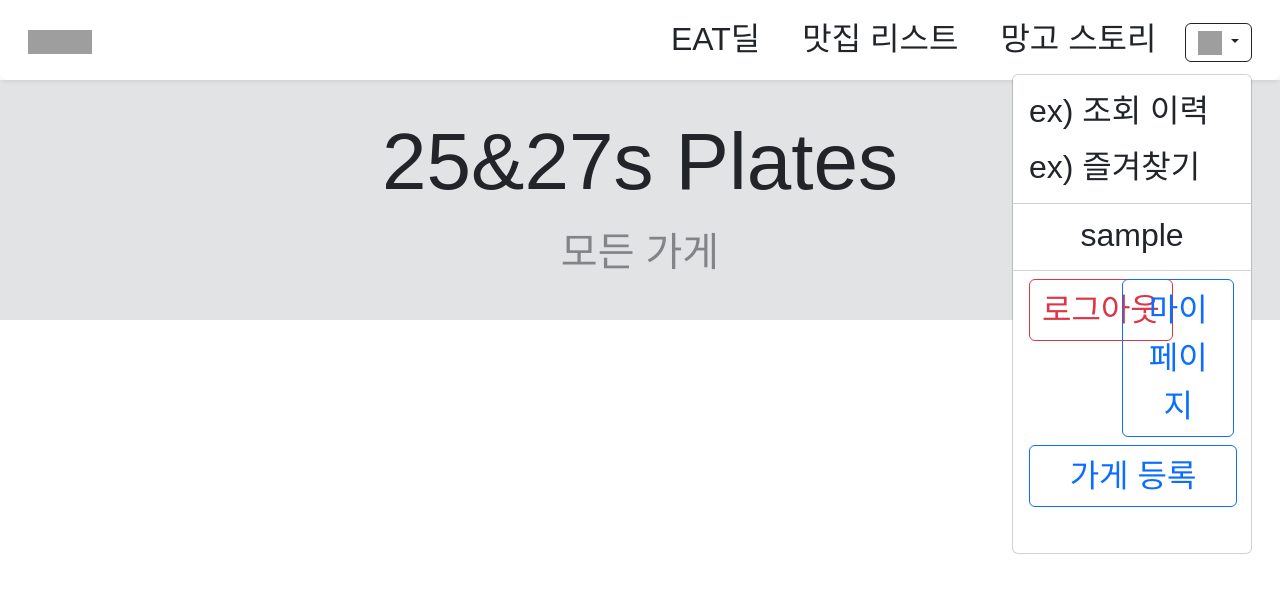
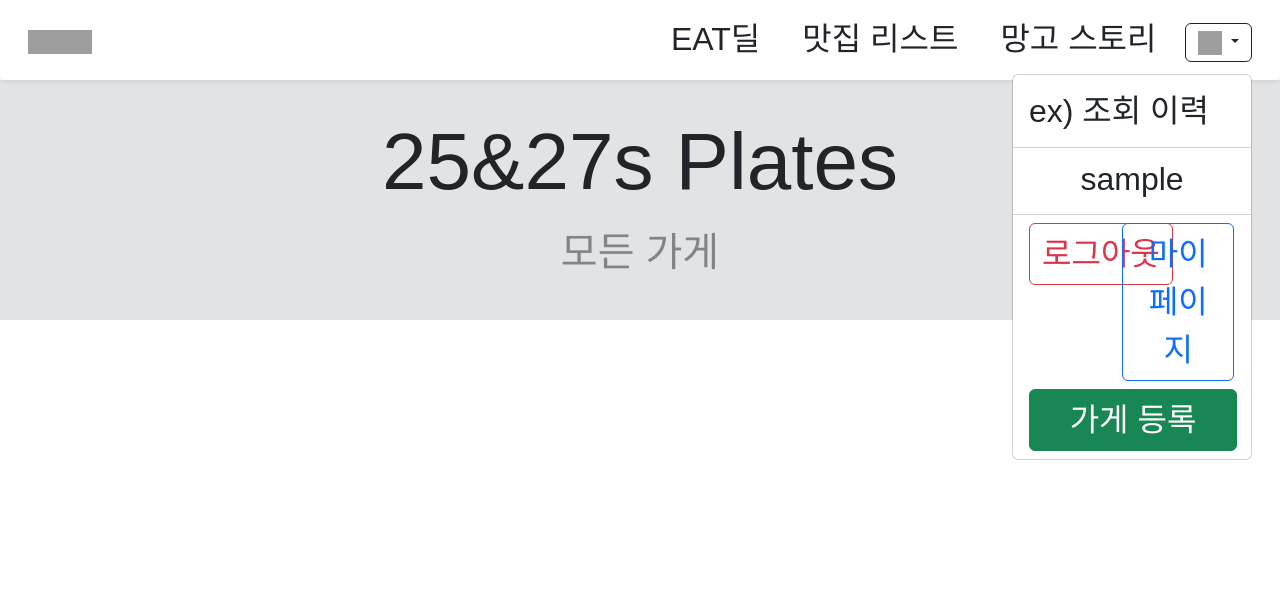
Before and after one commit to hyoung0/pjt-mango, a Django app: page /stores/all/ in a window 1280 px wide, after a click that opens the changed part. Shown: the top 593 px of the page. Run offline with Django 3.2, Linux system fonts and the light colour scheme; the visitor is signed in with stand-in values (Sample User, id 1); data that the repository does not hold is empty; parts of the project's set-up code (start-up, migrations or seed data) failed here and were passed over; some web fonts are replaced; grey boxes are pictures that could not be loaded.

Commit message:
Update dropdown menubar

```diff
--- a/stores/templates/stores/all_stores.html
+++ b/stores/templates/stores/all_stores.html
@@ -13,7 +13,7 @@
   <section class="food-thumbnail-section border-bottom">
 
     <div class="all-likes">
-      <a href="{% url '' %}" class="text-dark">가고 싶다</a>
+      <a href="#" class="text-dark">가고 싶다</a>
     </div>
 
 
--- a/templates/navbar.html
+++ b/templates/navbar.html
@@ -11,9 +11,8 @@
           <button class="btn dropdown-toggle mb-0" type="button" id="dropdownMenuButton" data-bs-toggle="dropdown" aria-haspopup="true" aria-expanded="false">
             <img src="https://cdn.icon-icons.com/icons2/1893/PNG/512/scientistavatar_120780.png" style="width: 1.5rem; height: 1.5rem;">
           </button>
-          <ul class="dropdown-menu dropdown-menu-left" aria-labelledby="dropdownMenuButton" style="position:absolute; left:auto; right:0; height: 30rem; width: 15rem; z-index: 10;">
+          <ul class="dropdown-menu dropdown-menu-left" aria-labelledby="dropdownMenuButton" style="position:absolute; left:auto; right:0; width: 15rem; z-index: 10;">
             <li><a class="dropdown-item" href="#" style="font-size: xx-large;">ex) 조회 이력</a></li>
-            <li><a class="dropdown-item" href="#" style="font-size: xx-large;">ex) 즐겨찾기</a></li>
             <li><hr class="dropdown-divider"></li>
             <li>
               <div class="container-fluid d-flex align-items-center">
@@ -37,7 +36,7 @@
                   </div>
                   <div class="col-5">
                     {% if request.user.is_superuser %}
-                      <a href="{% url 'stores:create' %}" class="btn btn-outline-primary ms-3 mt-2" style="width: 13rem; font-size: xx-large;">가게 등록</a>
+                      <a href="{% url 'stores:create' %}" class="btn btn-success ms-3 mt-2" style="width: 13rem; font-size: xx-large;">가게 등록</a>
                     {% endif %}
                   </div>
                 </div>
```
Also changed, not shown: stores/templates/stores/index.html (+0 -12 lines).
